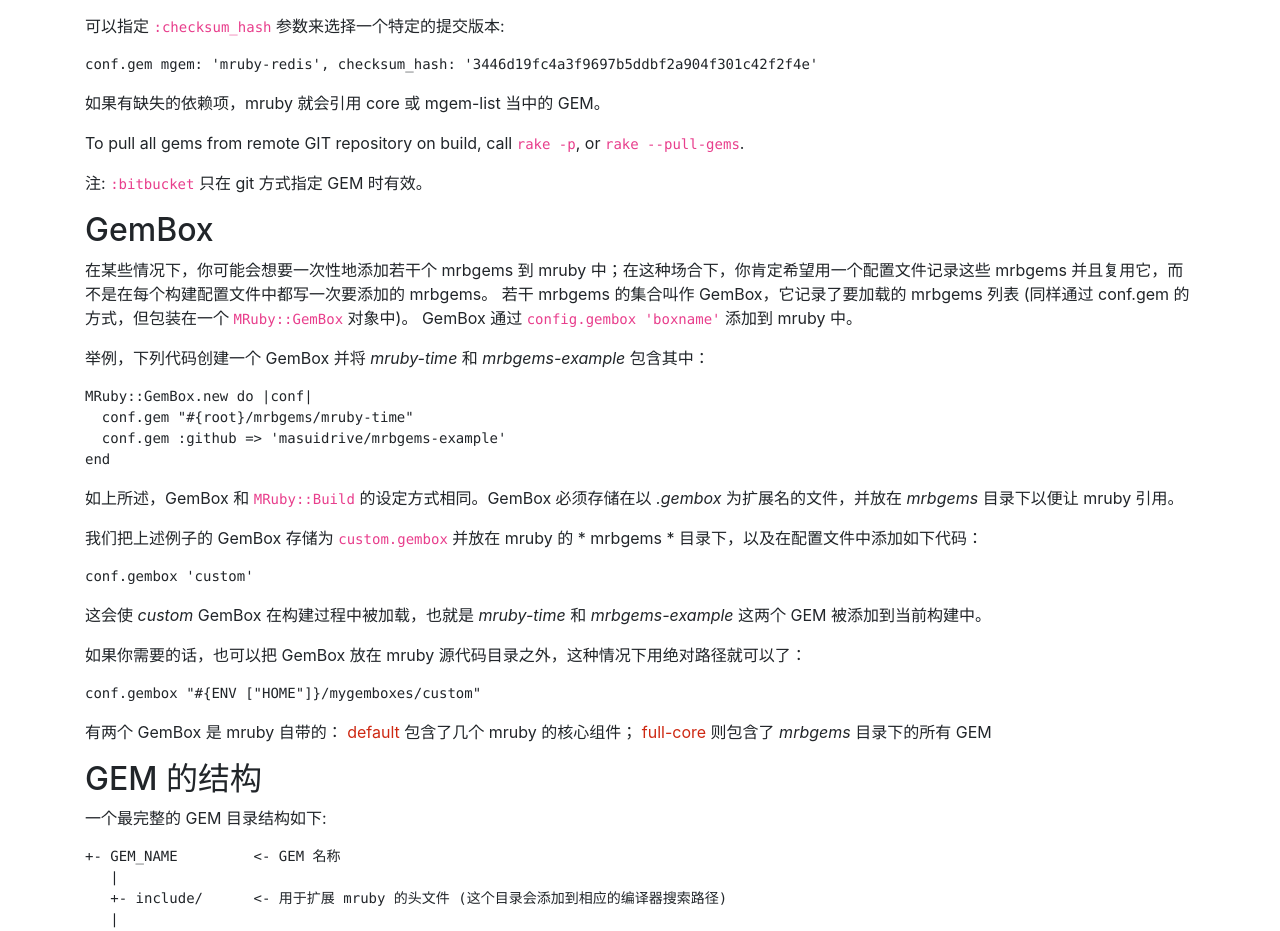
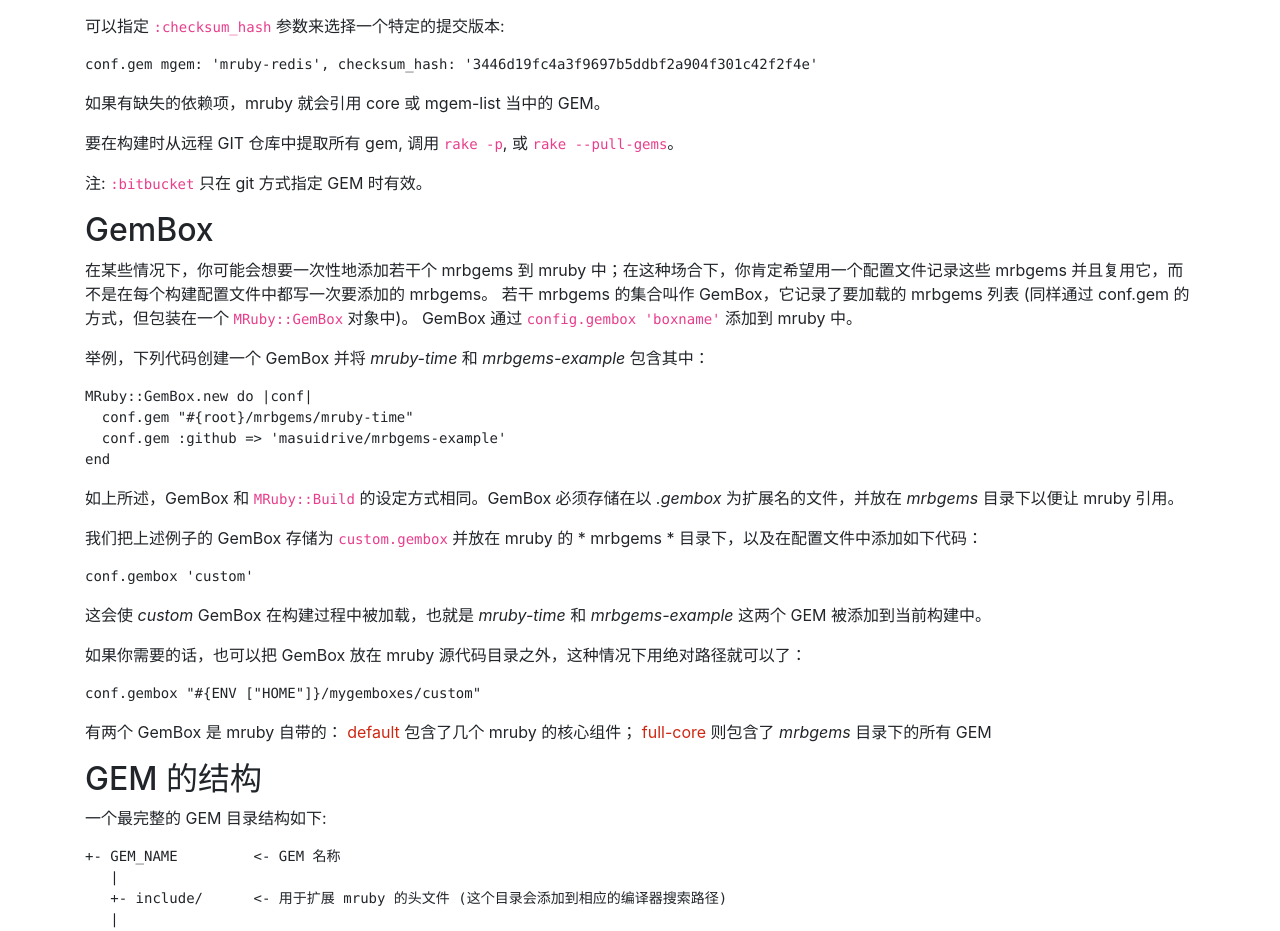
Before and after one commit to LanzaSchneider/mruby_document_CN, a plain HTML site: page docs_mrbgems.html in a window 1280 px wide. Shown: the part 840-1771 px from the top of the page. Drawn offline with nearby package versions, Linux system fonts and the light colour scheme.

Commit message:
Update docs_mrbgems.html

```diff
--- a/docs_mrbgems.html
+++ b/docs_mrbgems.html
@@ -68,7 +68,7 @@ conf.gem :mgem =&gt; 'yaml' # 'mruby-' prefix could be omitted
      <pre><code class="language-ruby">conf.gem mgem: 'mruby-redis', checksum_hash: '3446d19fc4a3f9697b5ddbf2a904f301c42f2f4e'
 </code></pre>
      <p>如果有缺失的依赖项，mruby 就会引用 core 或 mgem-list 当中的 GEM。</p>
-     <p>To pull all gems from remote GIT repository on build, call <code>rake -p</code>, or <code>rake --pull-gems</code>.</p>
+     <p>要在构建时从远程 GIT 仓库中提取所有 gem, 调用 <code>rake -p</code>, 或 <code>rake --pull-gems</code>。</p>
      <p>注: <code>:bitbucket</code> 只在 git 方式指定 GEM 时有效。</p>
      <h2>GemBox</h2>
      <p>在某些情况下，你可能会想要一次性地添加若干个 mrbgems 到 mruby 中；在这种场合下，你肯定希望用一个配置文件记录这些 mrbgems 并且复用它，而不是在每个构建配置文件中都写一次要添加的 mrbgems。 若干 mrbgems 的集合叫作 GemBox，它记录了要加载的 mrbgems 列表 (同样通过 conf.gem 的方式，但包装在一个 <code>MRuby::GemBox</code> 对象中)。 GemBox 通过 <code>config.gembox 'boxname'</code> 添加到 mruby 中。</p>
```
